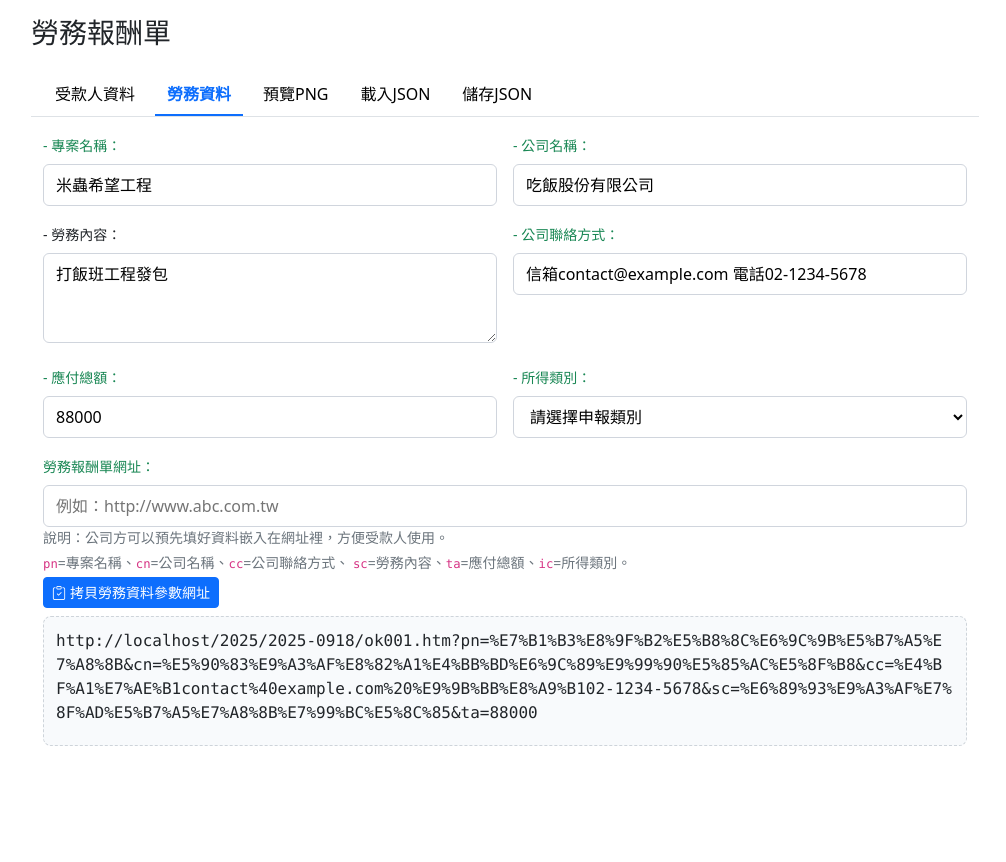
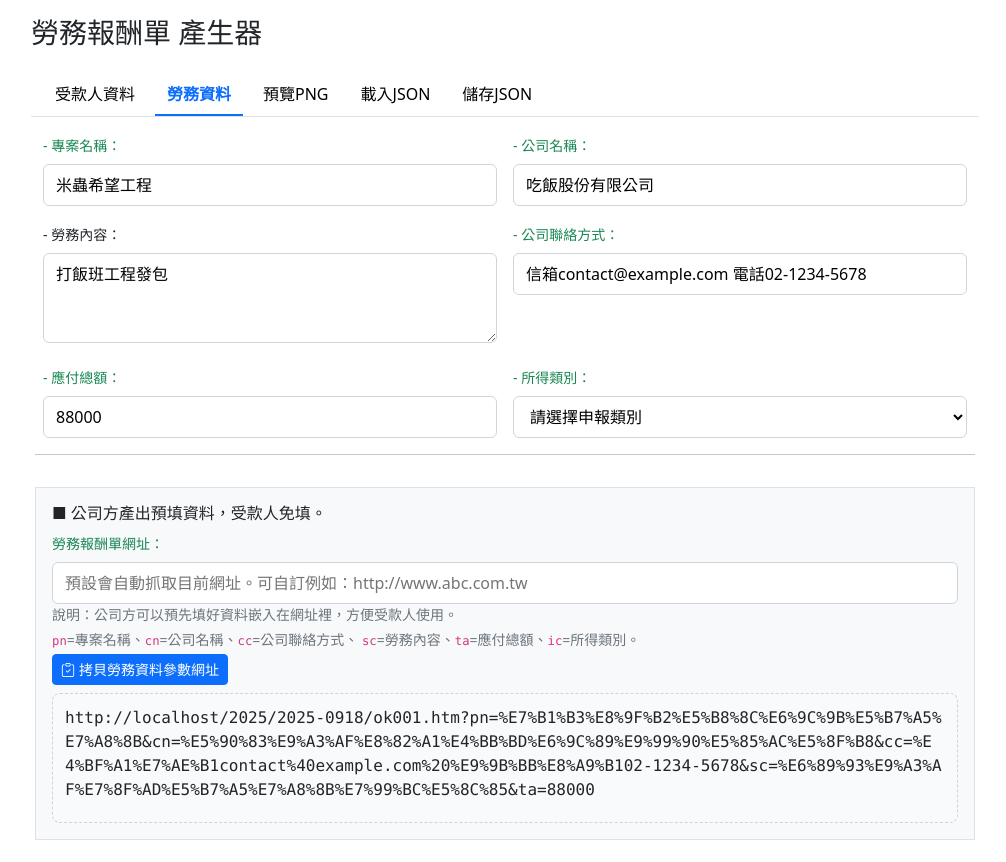
Before and after one commit to tainmail/my_site, a plain HTML site: page 2025/2025-0918/ok001.htm in a window 1280 px wide. Both pictures are taken after a click on the button "勞務資料". Shown: the whole page, without its empty margins (135-1141 px from the left). Before the commit the page ends 800 px from the top, so only its background shows below. Drawn offline with nearby package versions, Linux system fonts and the light colour scheme.

Commit message:
0924-1649

```diff
--- a/2025/2025-0918/ok001.htm
+++ b/2025/2025-0918/ok001.htm
@@ -3,7 +3,7 @@
 <head>
   <meta charset="utf-8" />
   <meta name="viewport" content="width=device-width, initial-scale=1" />
-  <title>勞務報酬單</title>
+  <title>勞務報酬單 產生器</title>
 
   <link href="https://cdn.jsdelivr.net/npm/bootstrap@5.3.3/dist/css/bootstrap.min.css" rel="stylesheet" />
   <link href="https://cdn.jsdelivr.net/npm/bootstrap-icons@1.11.3/font/bootstrap-icons.css" rel="stylesheet" />
@@ -59,7 +59,7 @@
 <body>
   <!-- 應用外框 開始 -->
   <div id="app" v-cloak>
-    <h3 class="mb-3">勞務報酬單</h3>
+    <h3 class="mb-3">勞務報酬單 產生器</h3>
 
     <!-- 選單 開始 -->
     <div class="nav d-flex gap-2 align-items-center">
@@ -210,9 +210,12 @@
             </select>
           </div>
 
-          <div class="col-12">
+          <hr>
+
+          <div class="col-12 bg-light border p-3">
+            <h6>■ 公司方產出預填資料，受款人免填。</h6>
             <label class="form-label small text-success">勞務報酬單網址：</label>
-            <input class="input-plain" v-model.trim="project.url" placeholder="例如：http://www.abc.com.tw" />
+            <input class="input-plain" v-model.trim="project.url" placeholder="預設會自動抓取目前網址。可自訂例如：http://www.abc.com.tw" />
 			<p class="small text-secondary mb-1">說明：公司方可以預先填好資料嵌入在網址裡，方便受款人使用。</p>
             <p class="small text-secondary mb-1">
               <code>pn</code>=專案名稱、<code>cn</code>=公司名稱、<code>cc</code>=公司聯絡方式、
```
